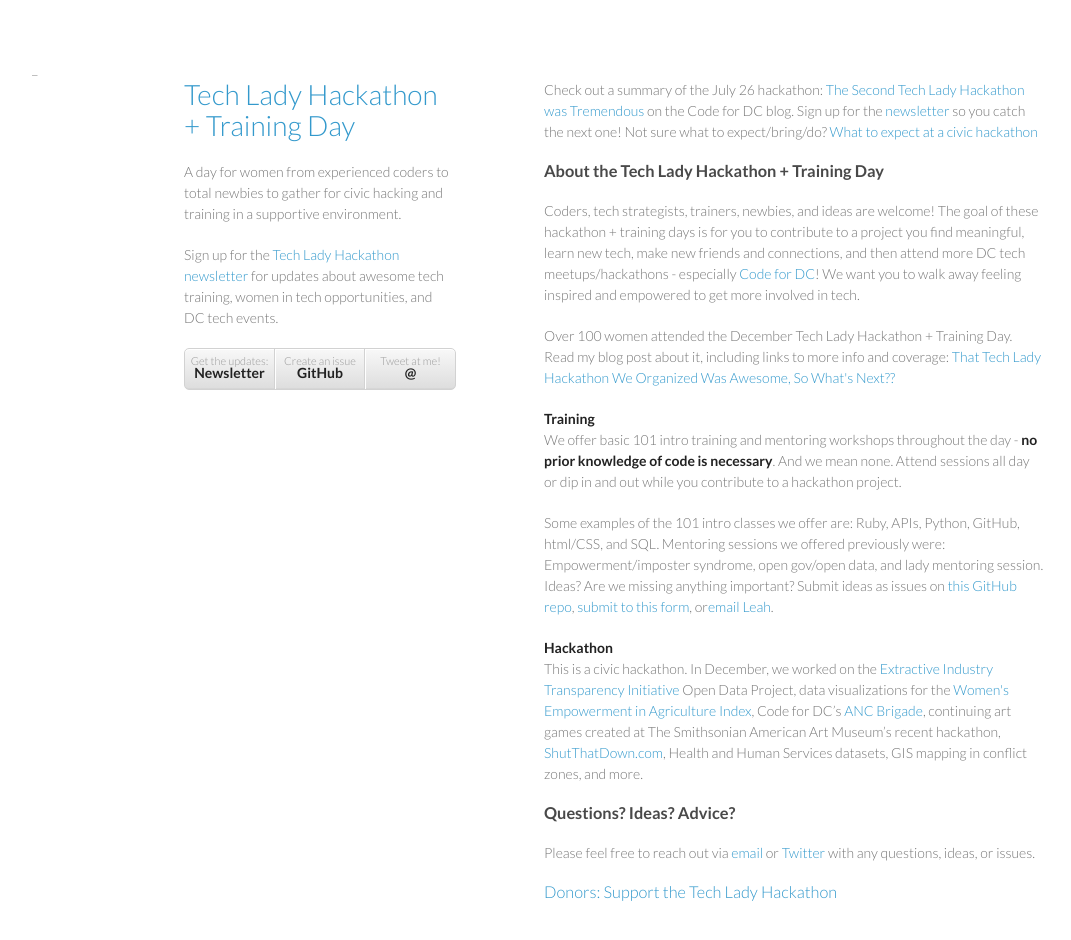
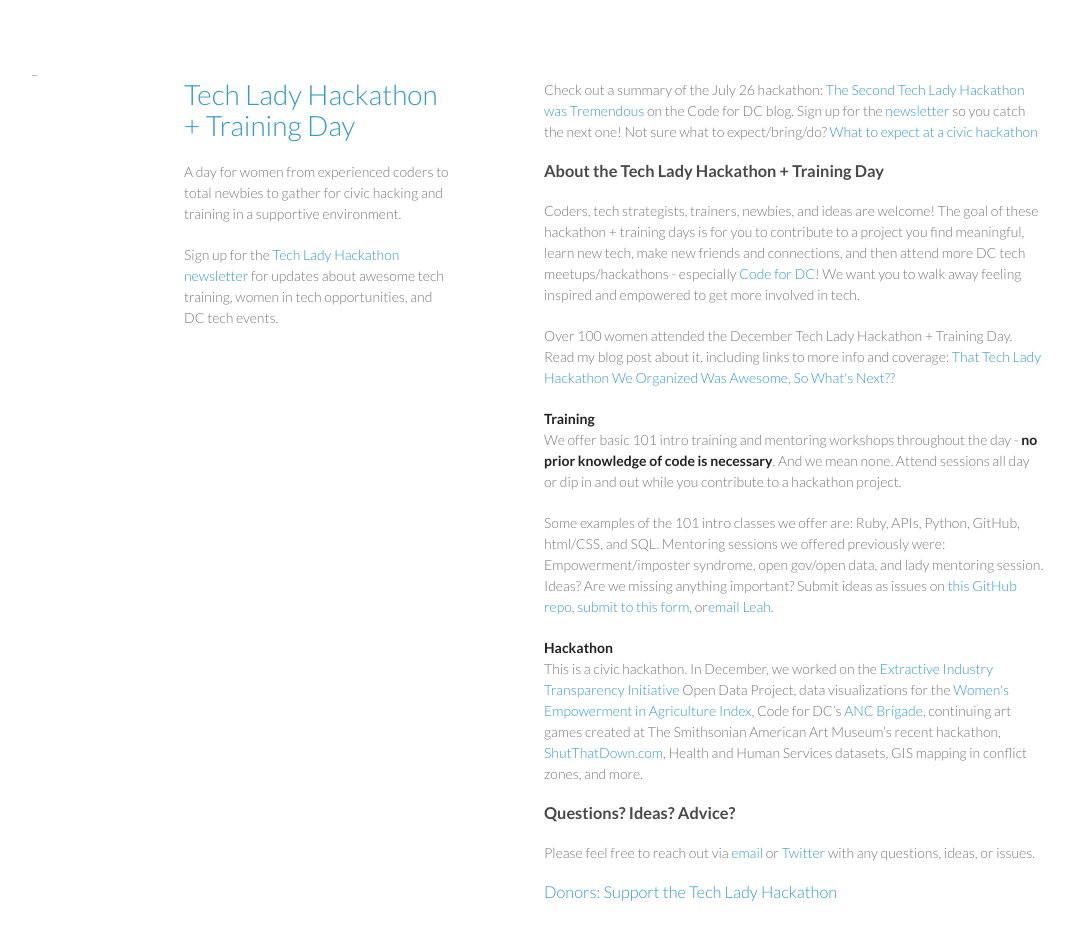
Before and after one commit to leahbannon/techladyhackathon, a Jekyll site: the page built from index.html, in a window 1280 px wide and 1021 px high. Shown: the top 940 px of the window, without its empty margins (26-1097 px from the left). Built offline with Jekyll 4.4.1, drawn with Linux system fonts in a browser that asks for light colours.

Commit message:
Update header.html

```diff
--- a/_includes/header.html
+++ b/_includes/header.html
@@ -19,11 +19,5 @@
         <p>A day for women from experienced coders to total newbies to gather for civic hacking and training in a supportive environment.</p>
 
         <p>Sign up for the <a href="/newsletter.html">Tech Lady Hackathon newsletter</a> for updates about awesome tech training, women in tech opportunities, and DC tech events.</p>
-        <ul>
-
-          <li><a href="/newsletter">Get the updates: <strong>Newsletter</strong></a></li>
-          <li><a href="https://github.com/leahbannon/hackathontrainingday/issues">Create an issue <strong>GitHub</strong></a></li>
-           <li><a href="https://twitter.com/leahbannon">Tweet at me!<strong>@</strong></a></li>
-        </ul>
         </header>
         <section>
```
